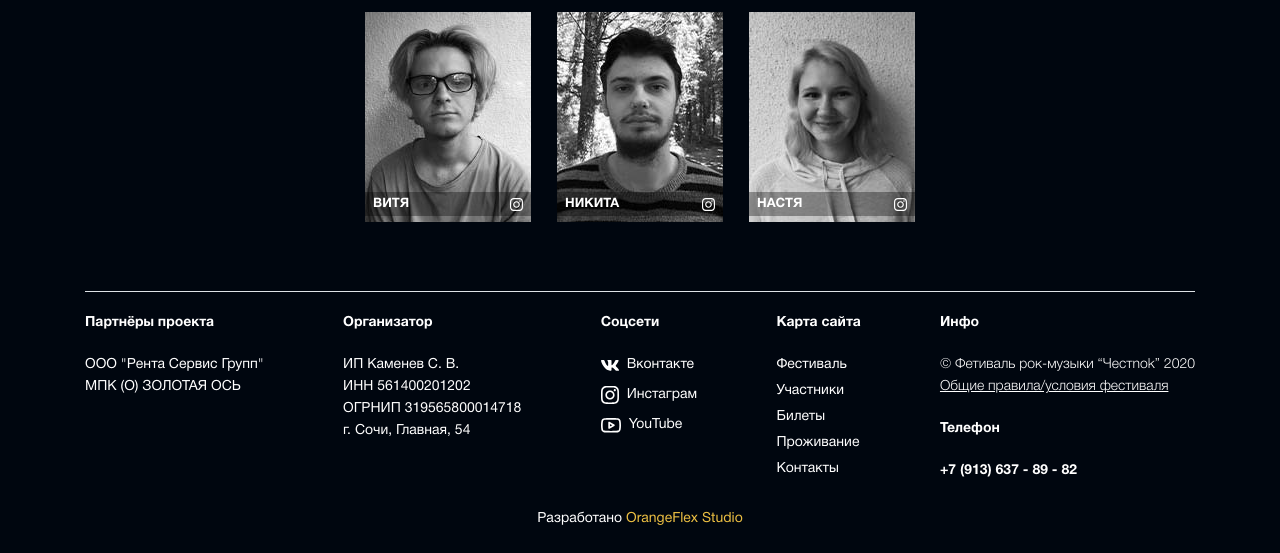
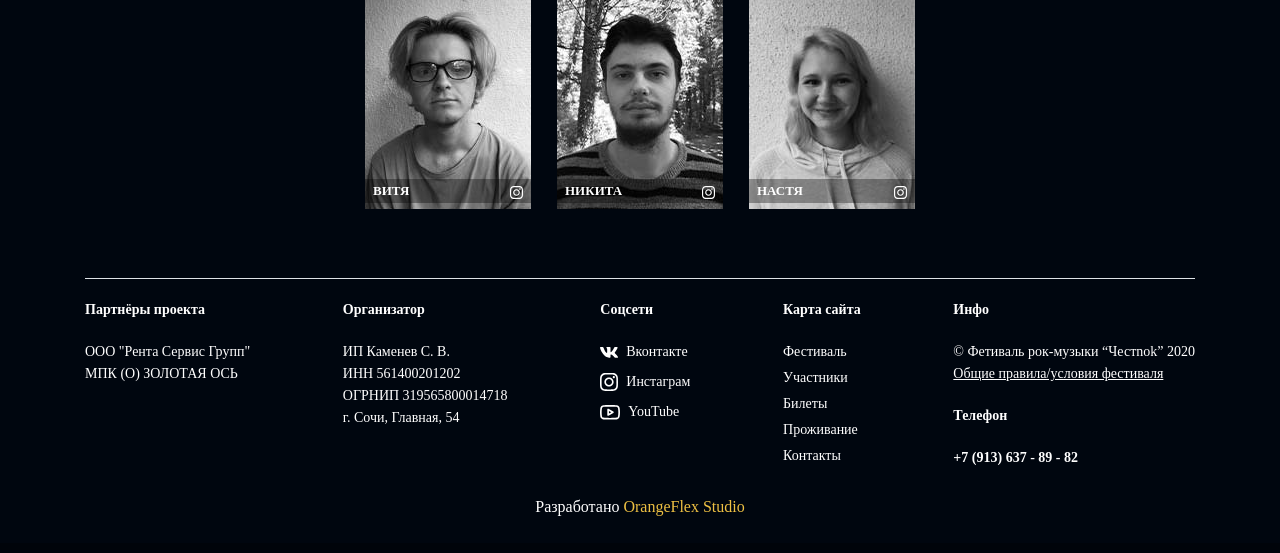
Before and after one commit to DiAndjelo/FestProject, a Django app: page / in a window 1280 px wide. Shown: the part 4492-5045 px from the top of the page. After the commit the page ends 5008 px from the top, so only its background shows below. Run offline with Django 3.2, Linux system fonts and the light colour scheme; some libraries are stand-ins or nearby versions.

Commit message:
font-error fixed

```diff
--- a/static/css/contacts.css
+++ b/static/css/contacts.css
@@ -1,41 +1,3 @@
-@font-face {
-    font-family: "HelveticaNeueCyr";
-    src: url("../../templates/fest (2)/fest/fonts/HelveticaNeueCyr-Black.otf") format("truetype");
-    font-style: normal;
-    font-weight: normal;
-}
-@font-face {
-    font-family: "HelveticaNeueCyr";
-    src: url("../../templates/fest (2)/fest/fonts/HelveticaNeueCyr-Bold.otf") format("truetype");
-    font-style: normal;
-    font-weight: bold;
-}
-@font-face {
-    font-family: "HelveticaNeueCyr";
-    src: url("../../templates/fest (2)/fest/fonts/HelveticaNeueCyr-Heavy.otf") format("truetype");
-    font-style: normal;
-    font-weight: normal;
-}
-@font-face {
-    font-family: "HelveticaNeueCyr";
-    src: url("../../templates/fest (2)/fest/fonts/HelveticaNeueCyr-Light.otf") format("opentype");
-    font-style: normal;
-    font-weight: 300;
-}
-@font-face {
-    font-family: "HelveticaNeueCyr";
-    src: url("../../templates/fest (2)/fest/fonts/HelveticaNeueCyr-Medium.otf") format("truetype");
-    font-style: normal;
-    font-weight: 550;
-}
-@font-face {
-    font-family: "HelveticaNeueCyr";
-    src: url("../../templates/fest (2)/fest/fonts/HelveticaNeueCyr-Roman.otf") format("truetype");
-    font-style: normal;
-    font-weight: normal;
-}
-
-/* Основные стили */
 
 body{
     width: 100%;
@@ -49,15 +11,7 @@ input, button{
 input:focus{
     outline:none!important;
 }
-header{
-    top: 0;
-    font-family: "HelveticaNeueCyr";
-    font-size: 14px;
-}
-footer{
-    font-family: "HelveticaNeueCyr";
-    font-size: 14px;
-}
+
 
 .layerBody{
     position: absolute;
--- a/static/css/style.css
+++ b/static/css/style.css
@@ -1,40 +1,4 @@
-@font-face {
-font-family: "HelveticaNeueCyr";
-src: url("../fonts/HelveticaNeueCyr-Black.otf") format("truetype");
-font-style: normal;
-font-weight: normal;
-}
-@font-face {
-font-family: "HelveticaNeueCyr";
-src: url("../fonts/HelveticaNeueCyr-Bold.otf") format("truetype");
 
-font-style: normal;
-font-weight: bold;
-}
-@font-face {
-font-family: "HelveticaNeueCyr";
-src: url("../fonts/HelveticaNeueCyr-Heavy.otf") format("truetype");
-font-style: normal;
-font-weight: normal;
-}
-@font-face {
-font-family: "HelveticaNeueCyr";
-src: url("../fonts/HelveticaNeueCyr-Light.otf") format("opentype");
-font-style: normal;
-font-weight: 300;
-}
-@font-face {
-font-family: "HelveticaNeueCyr";
-src: url("../fonts/HelveticaNeueCyr-Medium.otf") format("truetype");
-font-style: normal;
-font-weight: 550;
-}
-@font-face {
-font-family: "HelveticaNeueCyr";
-src: url("../fonts/HelveticaNeueCyr-Roman.otf") format("truetype");
-font-style: normal;
-font-weight: normal;
-}
 .zoom {
   display:inline-block;
   margin: 0;
```
Also changed, not shown: static/css/letter.css (+0 -36 lines).
